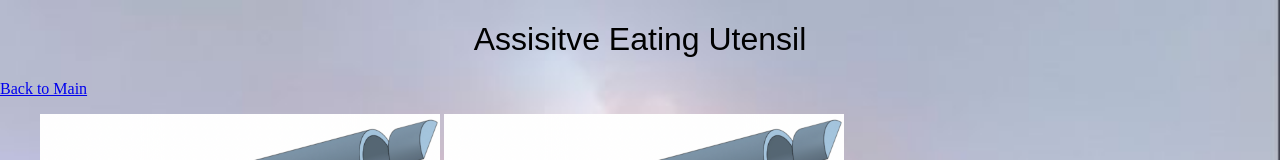
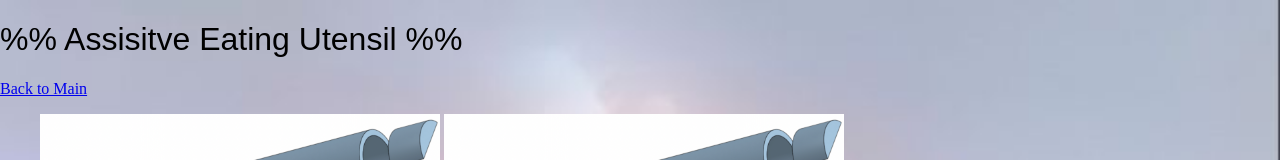
Before and after one commit to melreg6/portfolio, a plain HTML site: page ek210.html in a window 1280 px wide. Shown: the top 160 px of the page. Drawn offline with Linux system fonts and the light colour scheme.

Commit message:
captions

```diff
--- a/ek210.html
+++ b/ek210.html
@@ -13,7 +13,7 @@
 </head>
 
 <body>
-<h1 style = "font-family: 'Pixelify Sans', sans-serif; font-weight: 400; text-align: center;" >Assisitve Eating Utensil</h1>
+<h1 style = "font-family: 'Pixelify Sans', sans-serif; font-weight: 400;" > %% Assisitve Eating Utensil %%</h1>
 
 </body>
 
```
